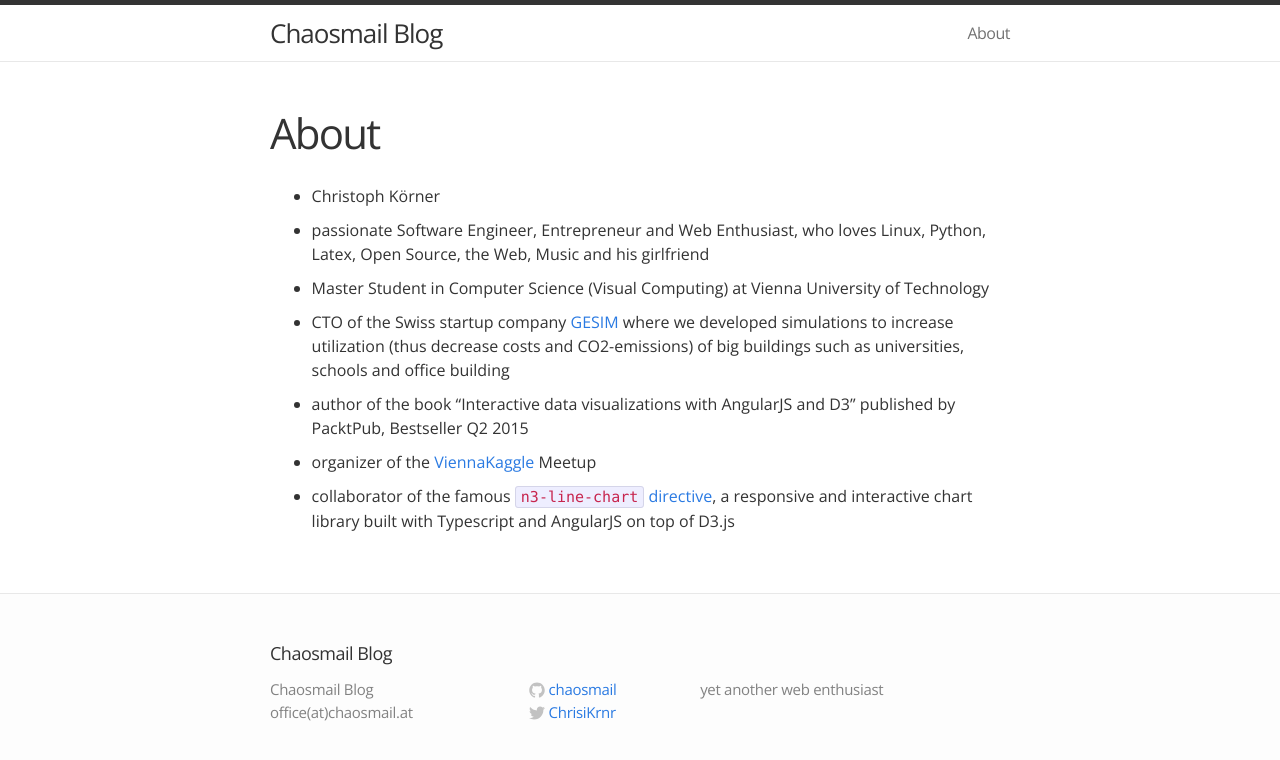
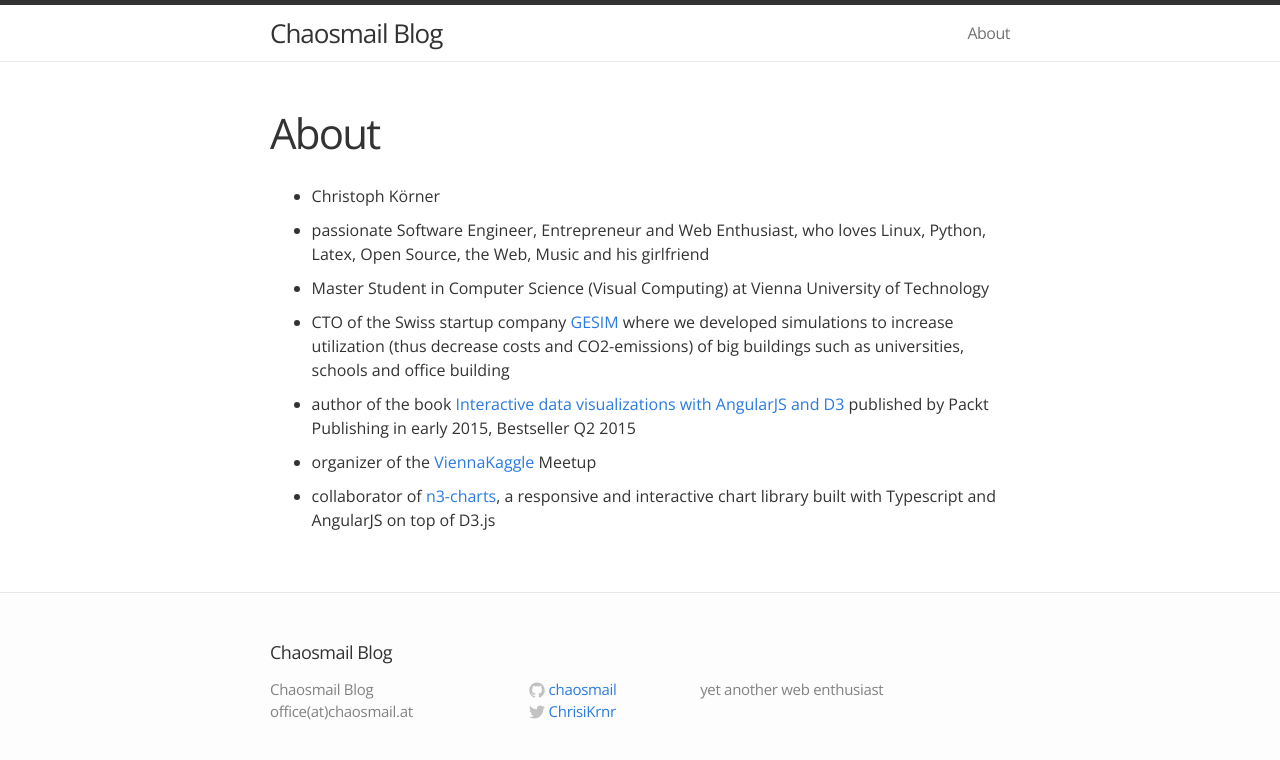
Before and after one commit to chaosmail/chaosmail.github.com, a Jekyll site: the page built from about.md, in a window 1280 px wide. Shown: the top 760 px of the page. Built offline with Jekyll 4.4.1, drawn with Linux system fonts in a browser that asks for light colours; nearby versions of some CDN libraries.

Commit message:
Added links in about

```diff
--- a/about.md
+++ b/about.md
@@ -12,8 +12,8 @@ permalink: /about/
 
 * CTO of the Swiss startup company [GESIM](http://gesim.ch) where we developed simulations to increase utilization (thus decrease costs and CO2-emissions) of big buildings such as universities, schools and office building
 
-* author of the book "Interactive data visualizations with AngularJS and D3" published by PacktPub, Bestseller Q2 2015
+* author of the book [Interactive data visualizations with AngularJS and D3](https://www.packtpub.com/web-development/data-visualization-d3-and-angularjs) published by Packt Publishing in early 2015, Bestseller Q2 2015
 
 * organizer of the [ViennaKaggle](http://viennakaggle.github.io/) Meetup
 
-* collaborator of the famous [`n3-line-chart` directive](https://github.com/n3-charts/line-chart), a responsive and interactive chart library built with Typescript and AngularJS on top of D3.js
+* collaborator of [n3-charts](https://github.com/n3-charts/line-chart), a responsive and interactive chart library built with Typescript and AngularJS on top of D3.js
```
